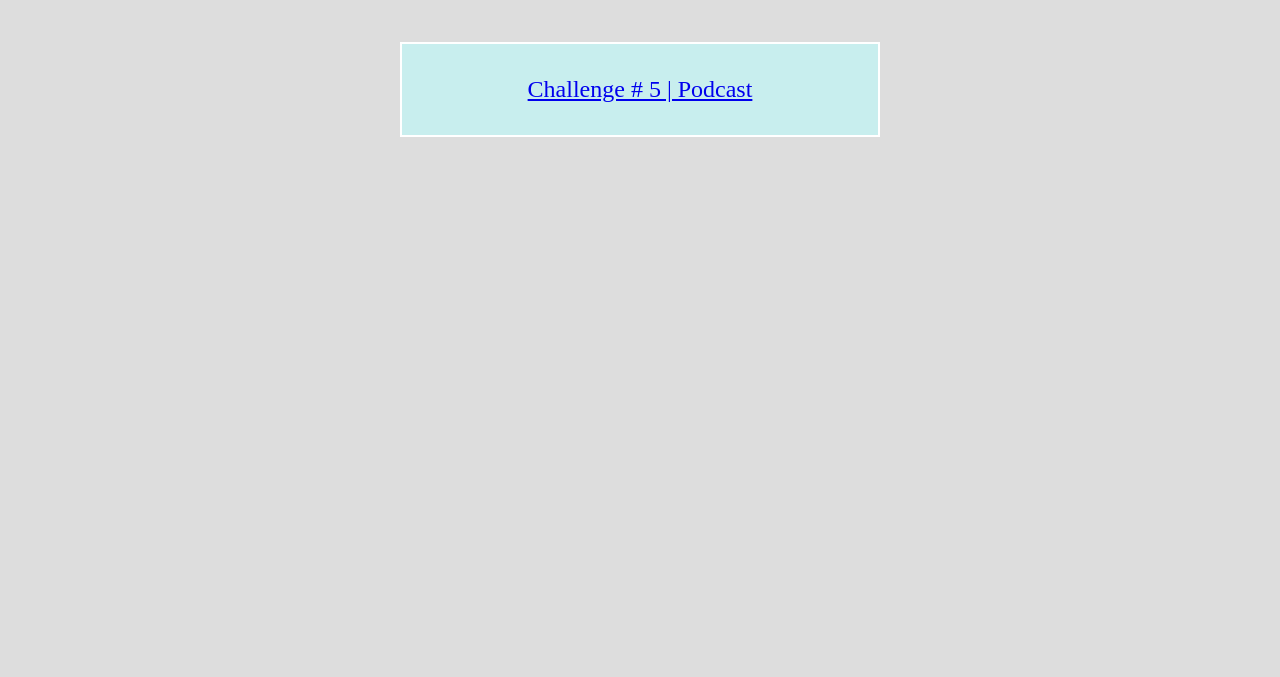
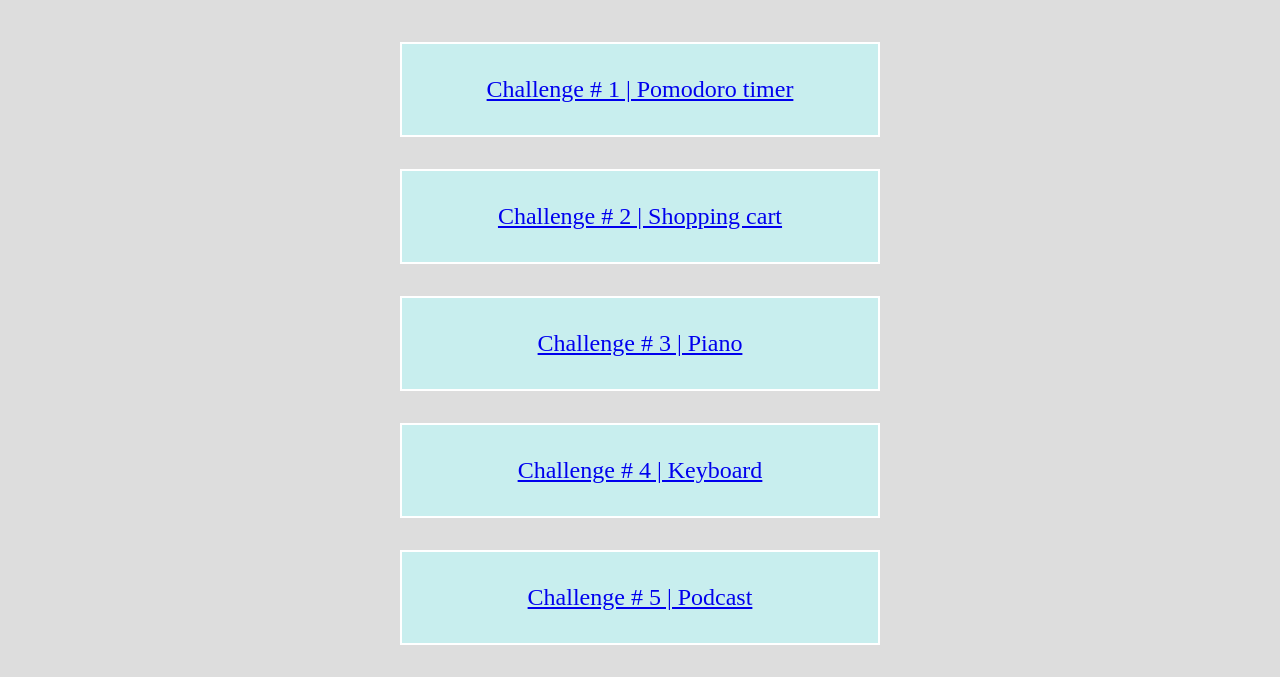
Before and after one commit to Shouryamup/caw-javascript-challenges, a plain HTML site: page index.html in a window 1280 px wide. Shown: the part 355-1032 px from the top of the page. Before the commit the page ends 800 px from the top, so only its background shows below. Drawn offline with Linux system fonts and the light colour scheme.

Commit message:
made changes to index file

```diff
--- a/index.html
+++ b/index.html
@@ -20,11 +20,20 @@
 <!-- <div class="all-links"> -->
 <div class ="all-links">
     <div class="links">
+        <a href="challenge-1\index.html">Challenge # 1 | Pomodoro timer</a>
+    </div>
+    <div class="links">
+        <a href="challenge-2\index.html">Challenge # 2 | Shopping cart</a>
+    </div>
+    <div class="links">
+        <a href="challenge-3\index.html">Challenge # 3 | Piano</a>
+    </div>
+    <div class="links">
+        <a href="challenge-4\index.html">Challenge # 4 | Keyboard</a>
+    </div>
+    <div class="links">
         <a href="challenge-5\index.html">Challenge # 5 | Podcast</a>
     </div>
-        <!-- <div class="links">
-            <a href=" ">Challenge  2 </a>
-        </div> -->
 </div>
 <!-- </div> -->
 
```
